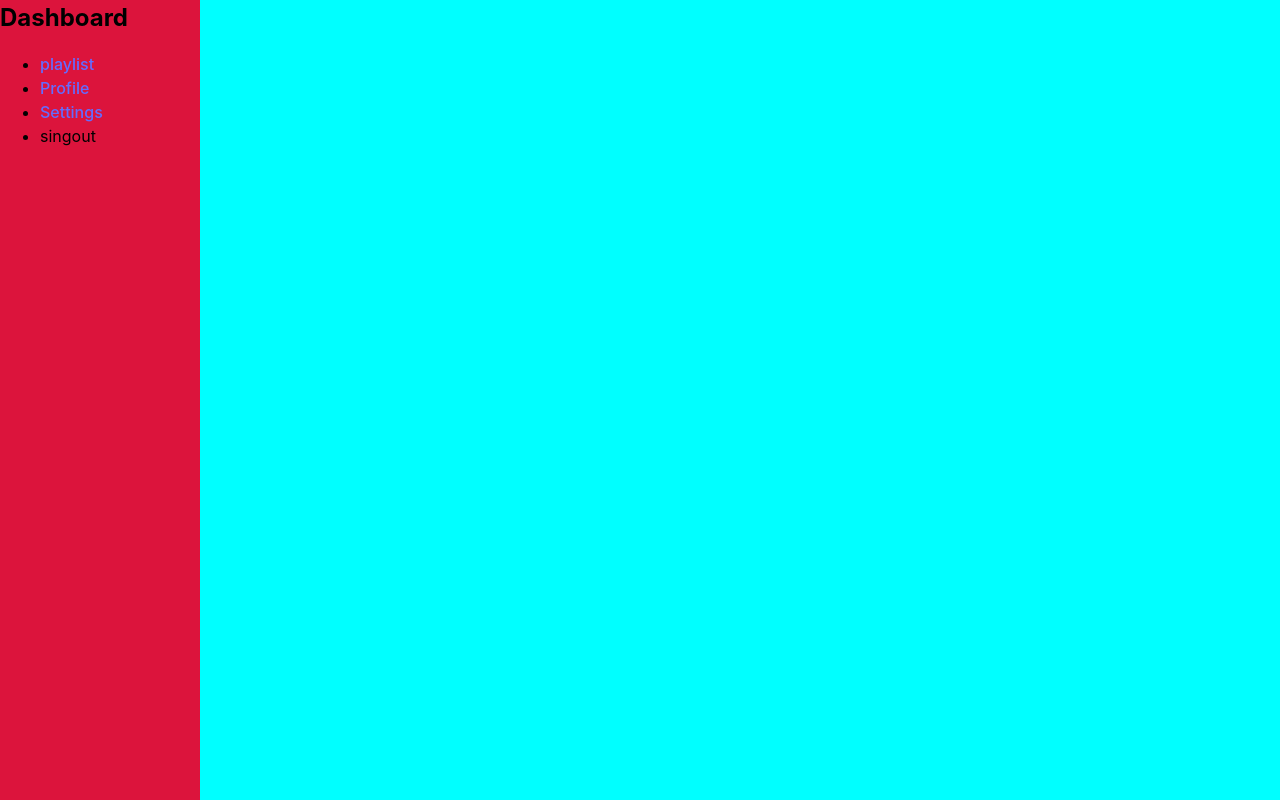
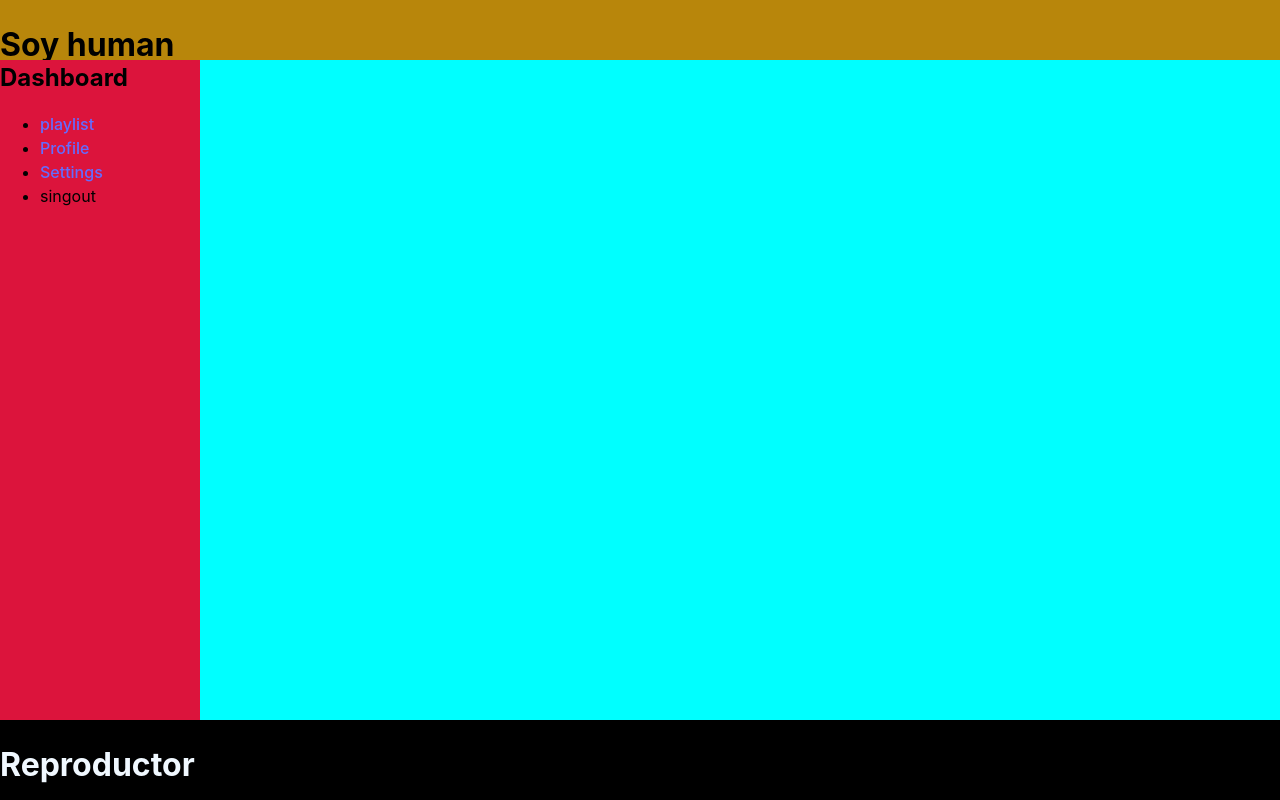
Before and after one commit to joshuaelliot/music-streaming, a React (Vite) app: page /login in a window 1280 px wide. Both pictures are taken after a click on the button "ingresar". Built offline with nearby package versions, Linux system fonts and the light colour scheme.

Commit message:
modificando la grid del dashboard de 2 filas a 3 filas

```diff
--- /dev/null
+++ b/src/components/cardTumbnail/CardTumbnail.jsx
@@ -0,0 +1,6 @@
+//rfc
+export default function CardTumbnail() {
+  return (
+    <div>CardTumbnail</div>
+  )
+}
--- a/src/pages/dashboard/Dashboard.jsx
+++ b/src/pages/dashboard/Dashboard.jsx
@@ -6,7 +6,9 @@ function Dashboard(){
     const navigate = useNavigate();
     return (<>
         <div className={styleDashboard.dashboardContainer}>
-
+      <header className={styleDashboard.header}>
+        <h1>Soy human</h1>
+        </header>
       <nav className={styleDashboard.dashboardNav}>
       <h1 id={styleDashboard.title}>Dashboard</h1>
         <ul>
@@ -24,6 +26,9 @@ function Dashboard(){
 
       {/* Aquí se renderizan las subrutas */}
       <Outlet />
+      <div className={styleDashboard.reproductor}>
+        <h1>Reproductor</h1>
+      </div>
     </div>
     </>)
 }
--- /dev/null
+++ b/src/pages/dashboard/playlist/Playlist.jsx
@@ -0,0 +1,11 @@
+import CardTumbnail from "../../../components/cardTumbnail/CardTumbnail"
+
+export default function Playlist() {
+  return (
+    <div>
+<h1>PLAYLIST</h1>
+<CardTumbnail/>
+
+    </div>
+  )
+}
--- a/src/pages/dashboard/style/dashboard.module.css
+++ b/src/pages/dashboard/style/dashboard.module.css
@@ -1,4 +1,4 @@
-.dashboardContainer{
+.dashboardContainer {
     width: 100%;
     height: 100vh;
     margin: 0%;
@@ -6,16 +6,38 @@
     background-color: aqua;
     box-sizing: border-box;
     display: grid;
-    grid-template-columns: minmax(50px,200px) 1fr;
-    grid-template-rows: 1fr;
+    grid-template-columns: auto 1fr;
+    grid-template-rows: 60px 1fr 80px;
 }
 
-#title{
+#title {
     margin: 0;
 }
-.dashboardNav{
+
+.header {
+    /**
+    comienza en la fila 1
+    comienza en la columna 1
+    termina en la fila 1
+    termina en la columna 4
+    */
+    grid-area: 1 / 1 / 1 / 3;
+    background-color: darkgoldenrod;
+}
+
+.dashboardNav {
+    width: 200px;
     box-sizing: border-box;
-overflow-x: hidden;
+    overflow-x: hidden;
+    grid-area: 2 / 1 / 2 / 2;
+    background-color: crimson;
+    transition : width 1s ease-in-out;
+}
 
-background-color: crimson;
+
+.reproductor{
+    box-sizing: border-box;
+    grid-area: 3 / 1 / 3 / 3;
+    background-color: black;
+    color: aliceblue;
 }
--- a/src/routes/AppRouter.jsx
+++ b/src/routes/AppRouter.jsx
@@ -6,6 +6,7 @@ import Login from "../pages/Login"
 import ProtectedRoute from "./ProtectedRoute"
 import Dashboard from "../pages/dashboard/Dashboard"
 import Album from "./Album"
+import Playlist from "../pages/dashboard/playlist/Playlist"
 function AppRouter(){
     return(
         <Router>
@@ -24,7 +25,7 @@ function AppRouter(){
                 }
                 >
 
-                    <Route path="playlist" element={<h1>playlist</h1>}/>
+                    <Route path="playlist" element={<Playlist/>}/>
                     <Route path="profile" element={<h1>profile</h1>}/>
                     <Route path="settings" element={<h1>settings</h1>}/>
                 </Route>
```
